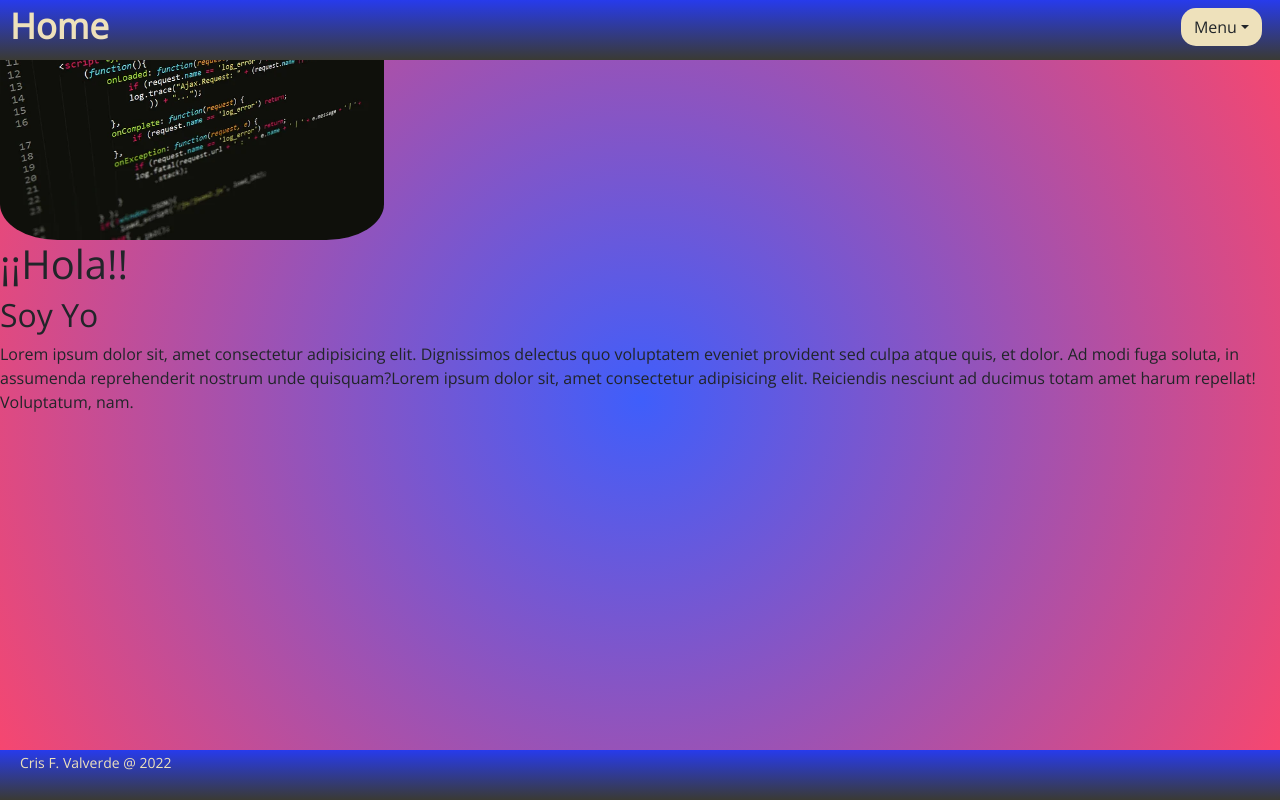
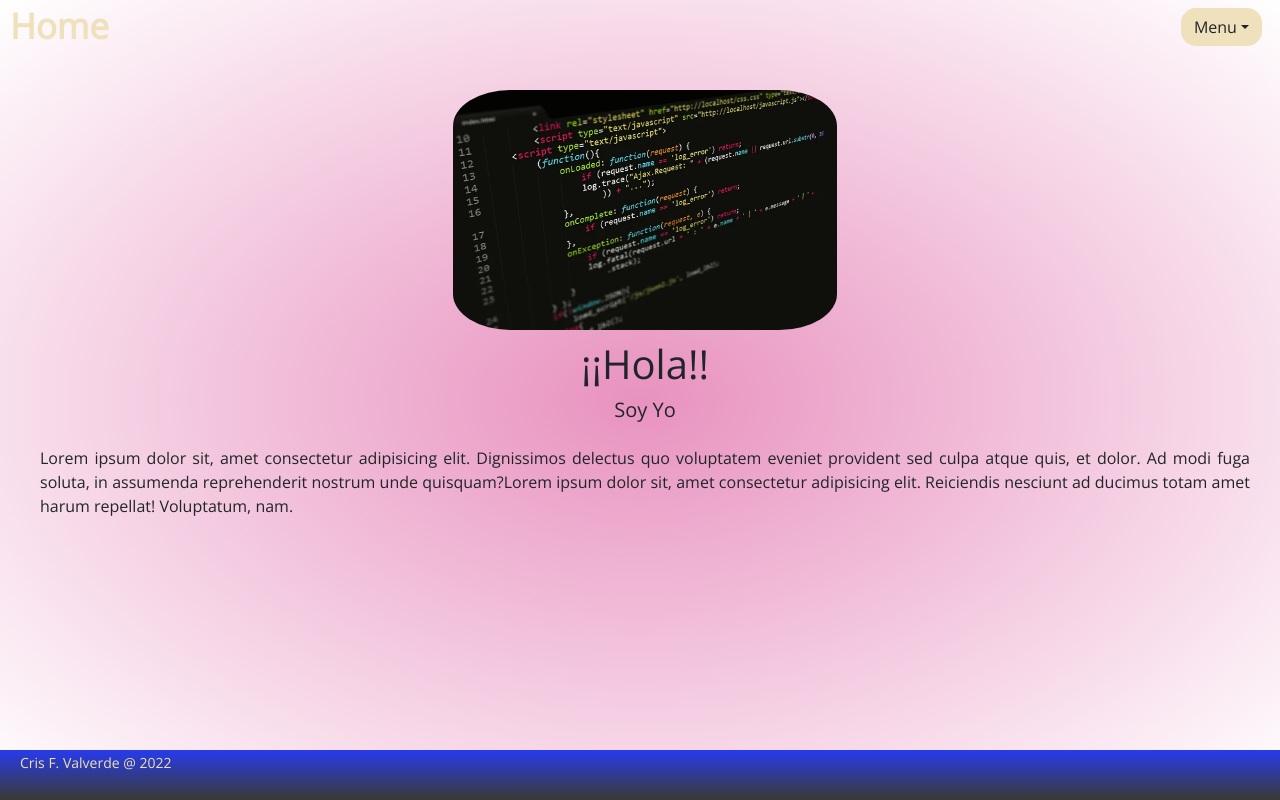
Before and after one commit to CriSFV/me_vuejs, a Nuxt app: page / in a window 1280 px wide. Built offline with nearby package versions, Linux system fonts and the light colour scheme.

Commit message:
add styles and some variable

```diff
--- a/assets/styles/_variables.scss
+++ b/assets/styles/_variables.scss
@@ -1,3 +1,8 @@
 $background: radial-gradient(circle,
     rgba(63, 94, 251, 1) 0%,
     rgba(252, 70, 107, 1) 100%);
+
+$principal-dark: #8b38f7;
+$principal-middle: #d896ca;
+$principal-light: #f1f1ec;
+$principal-letters:#202124;
--- /dev/null
+++ b/assets/styles/headerStyle.scss
@@ -0,0 +1,12 @@
+@import '@/assets/styles/_variables.scss';
+
+.header {
+    font-weight: 600;
+    position: fixed;
+    height: 60px;
+    top: 0;
+    width: 100%;
+    background-image: $principal-dark !important;
+    z-index: 100;
+    font-size: 5px;
+}
--- a/assets/styles/hero.scss
+++ b/assets/styles/hero.scss
@@ -1,9 +1,17 @@
+@import '@/assets/styles/_variables.scss';
+
+.hero {
+    height: 100vh;
+    background: radial-gradient(#E892BF,
+            #ffff);
+
+}
+
 .hero__content {
     display: flex;
     flex-direction: column;
     align-items: center;
     padding: 90px 30px 0px 40px;
-    background-color: #eee1bb;
     height: 100vh;
 
 }
--- a/components/Hero/Hero.vue
+++ b/components/Hero/Hero.vue
@@ -32,17 +32,5 @@ export default {
 </script>
 
 <style lang="scss" scoped>
-.hero {
-  height: 100vh;
-  background: radial-gradient(
-    circle,
-    rgba(63, 94, 251, 1) 0%,
-    rgba(252, 70, 107, 1) 100%
-  );
-  &__photo {
-    width: 30vw;
-    height: 30vh;
-    border-radius: 15%;
-  }
-}
+@import '@/assets/styles/hero.scss';
 </style>
--- a/components/Navigation/AppHeader.vue
+++ b/components/Navigation/AppHeader.vue
@@ -1,26 +1,16 @@
 <template>
-    <header class="header">
-        <MenuLinks/>
-    </header>
+  <header class="header">
+    <MenuLinks />
+  </header>
 </template>
 <script>
-import MenuLinks from './MenuLinks.vue'
 export default {
-    name:'Appheader',
-    components:{
-        MenuLinks
-    },
+  name: 'Appheader',
+  components: {
+    MenuLinks: () => import('./MenuLinks.vue'),
+  },
 }
 </script>
 <style >
-.header {
-    font-weight: 600;
-    position: fixed;
-    height: 60px;
-    top: 0;
-    width: 100%;
-    background-image: linear-gradient(#273bec, rgb(58, 58, 52));
-    z-index: 100;
-    font-size: 5px;
-    }
+@import '@/assets/styles/headerStyle.scss';
 </style>
--- a/static/assets/scss/headerStyle.scss
+++ /dev/null
@@ -1,3 +0,0 @@
-.hero {
-    background-color: radial-gradient(circle, rgba(2, 0, 36, 1) 0%, rgba(117, 121, 9, 0.8855917366946778) 27%, rgba(0, 212, 255, 1) 100%);
-}
```
